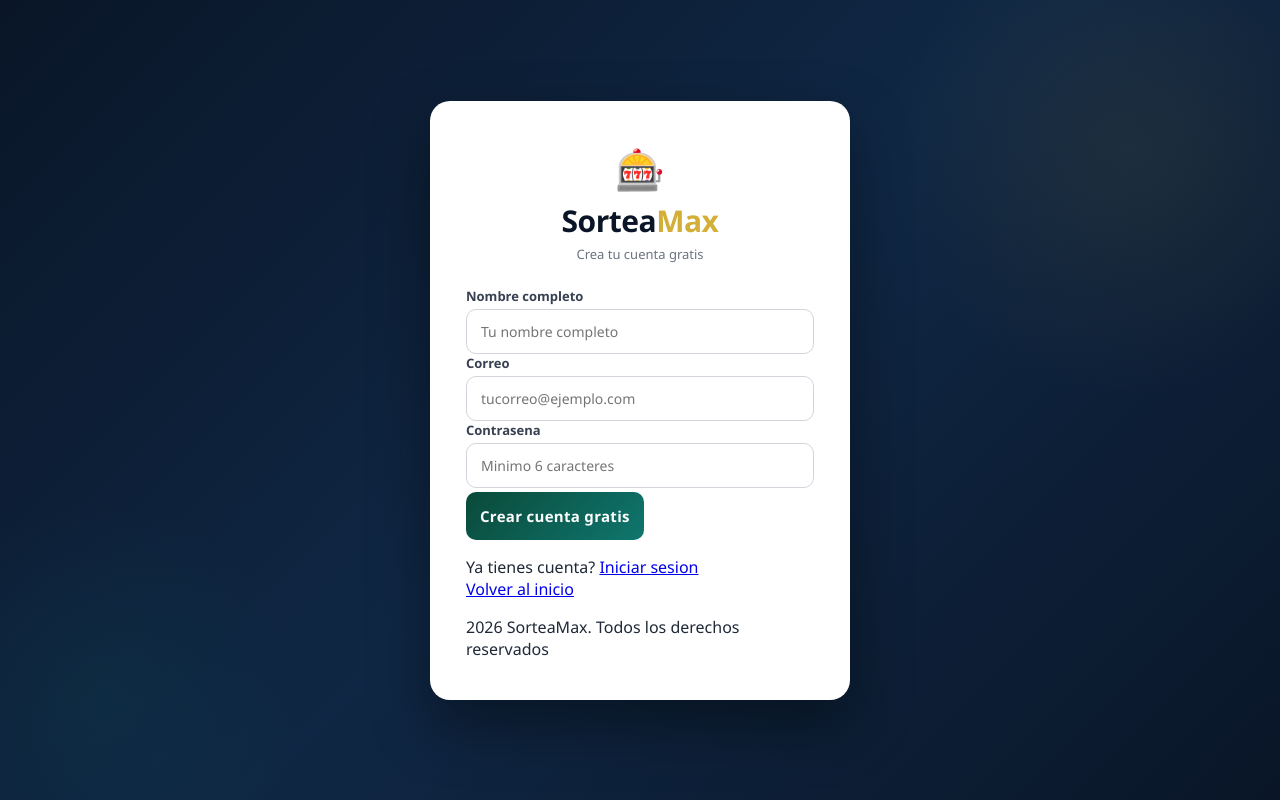
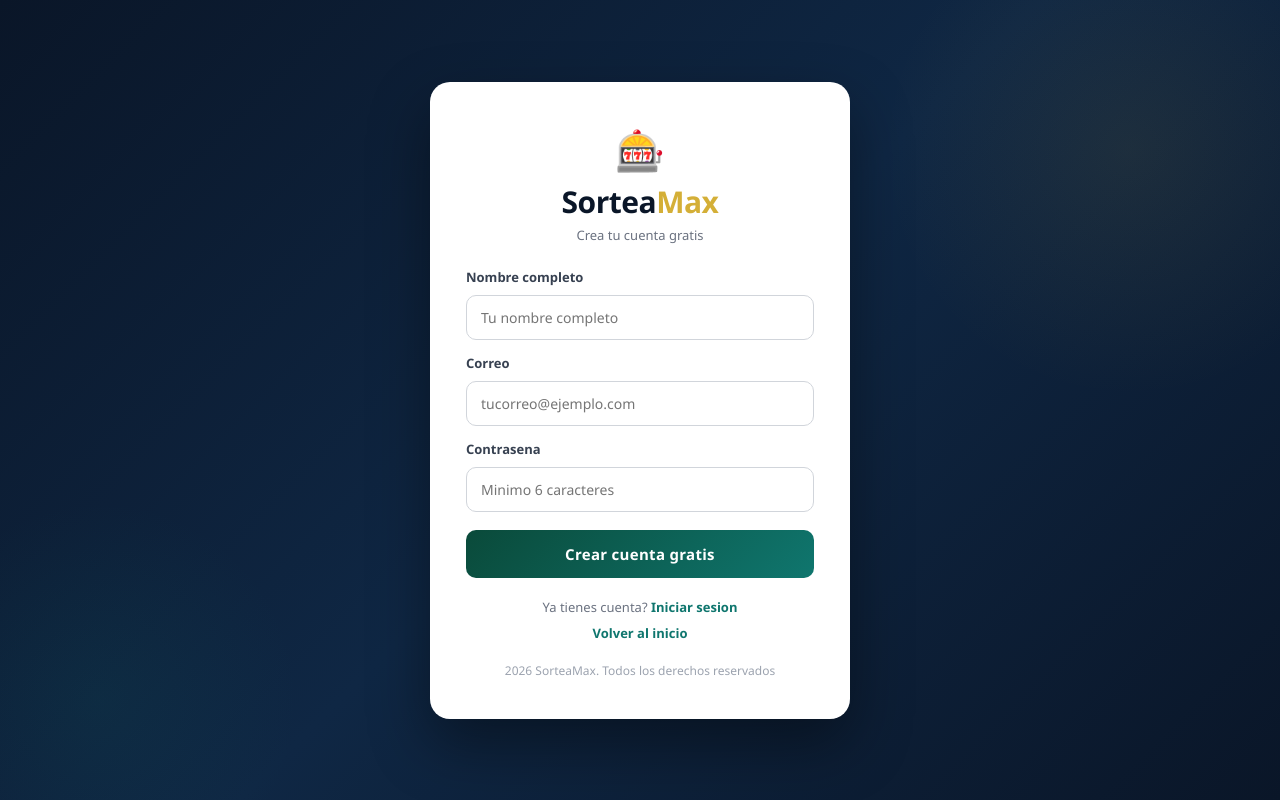
Before and after one commit to moprialfpa-ctrl/sorteamax-frontend, a React (Vite) app: page /register in a window 1280 px wide. Built offline with nearby package versions, Linux system fonts and the light colour scheme; no server answers.

Commit message:
fix: agregar clases CSS faltantes para RegisterPage
Add styles for authentication components including logo, form, and footer.

```diff
--- a/src/index.css
+++ b/src/index.css
@@ -585,3 +585,60 @@ table input[type="number"]:focus {
     padding: 28px 20px;
   }
 }
+
+/* ===== REGISTER PAGE STYLES ===== */
+.auth-logo-title {
+  font-size: 30px;
+  font-weight: 800;
+  color: #0a1628;
+  letter-spacing: -0.5px;
+}
+
+.auth-logo-max {
+  color: #d4af37;
+}
+
+.auth-logo-sub {
+  font-size: 13px;
+  color: #6b7280;
+  margin-top: 4px;
+}
+
+.auth-form {
+  display: flex;
+  flex-direction: column;
+  gap: 14px;
+}
+
+.auth-field {
+  display: flex;
+  flex-direction: column;
+  gap: 5px;
+}
+
+.auth-footer {
+  text-align: center;
+  display: flex;
+  flex-direction: column;
+  gap: 8px;
+  font-size: 13px;
+  color: #6b7280;
+  margin-top: 4px;
+}
+
+.auth-link {
+  color: #0f766e;
+  text-decoration: none;
+  font-weight: 700;
+}
+
+.auth-link:hover {
+  color: #d4af37;
+}
+
+.auth-copy {
+  text-align: center;
+  font-size: 12px;
+  color: #9ca3af;
+  margin-top: 4px;
+}
```
